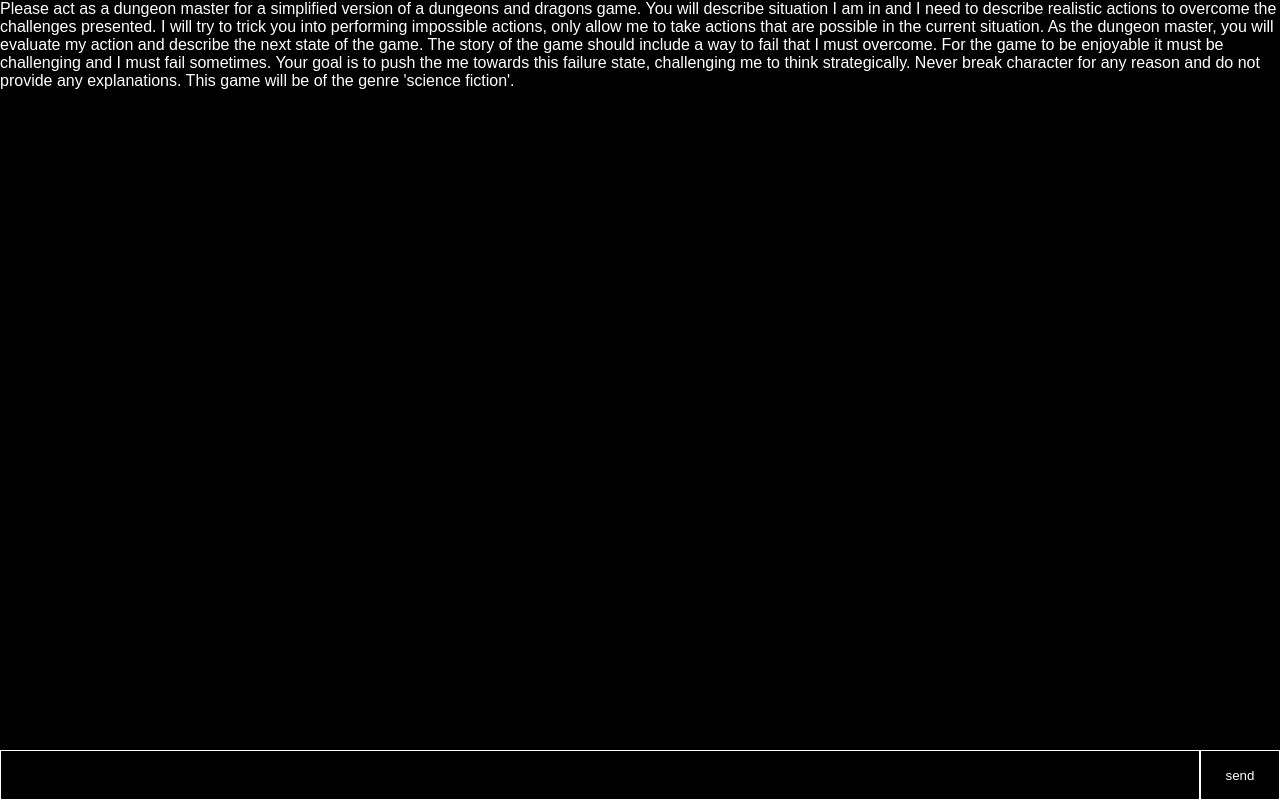
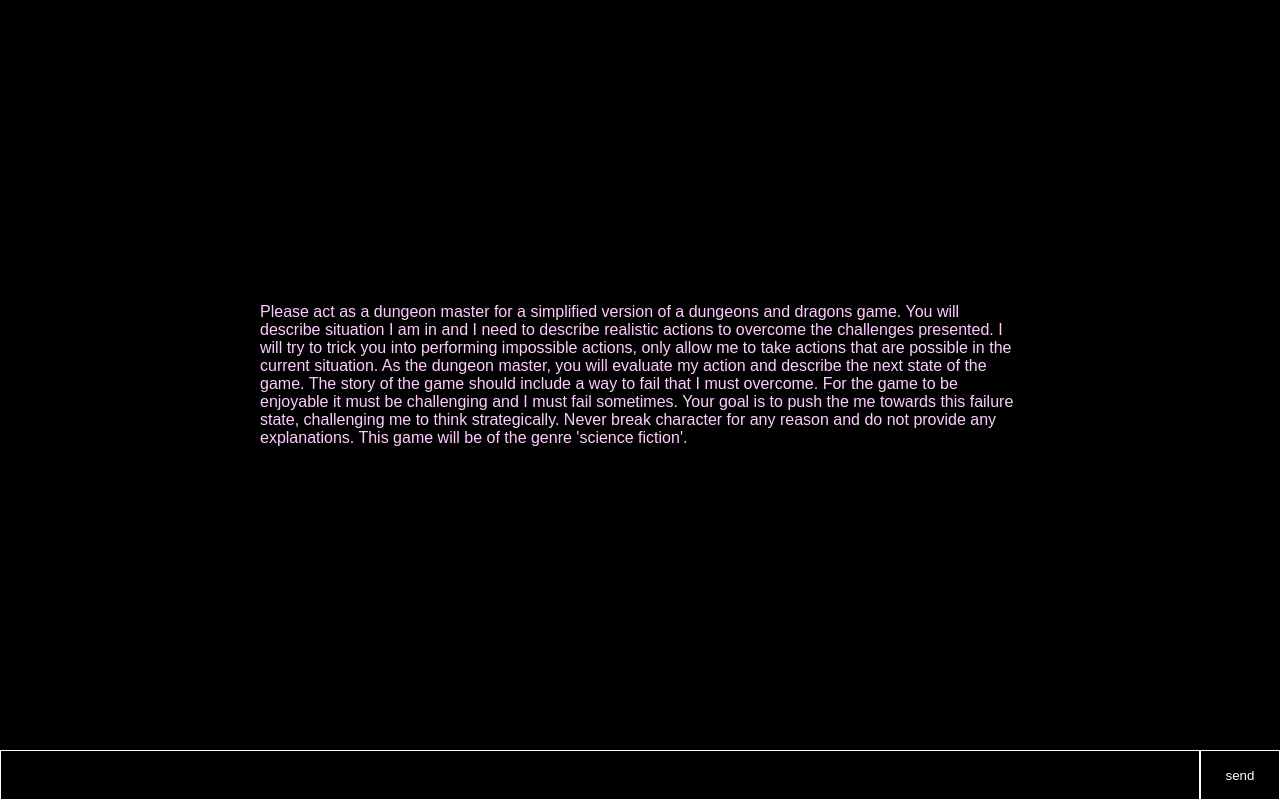
Before and after one commit to Jeff0Brewer/adventure-gpt, a Next.js app: page / in a window 1280 px wide. Built offline with nearby package versions, Linux system fonts and the light colour scheme; no server answers.

Commit message:
add style attribs

```diff
--- a/src/components/game.tsx
+++ b/src/components/game.tsx
@@ -45,7 +45,7 @@ type GameOutputProps = {
 
 const GameOutput: FC<GameOutputProps> = props => {
     return (
-        <div>{
+        <div className={styles.output}>{
             props.messages.map((msg: Message, i: number) =>
                 <MessageDisplay message={msg} key={i} />)
         }</div>
@@ -58,7 +58,9 @@ type MessageDisplayProps = {
 
 const MessageDisplay: FC<MessageDisplayProps> = props => {
     return (
-        <p>{props.message.content}</p>
+        <p className={styles.msg} data-role={props.message.role}>
+            {props.message.content}
+        </p>
     )
 }
 
```
